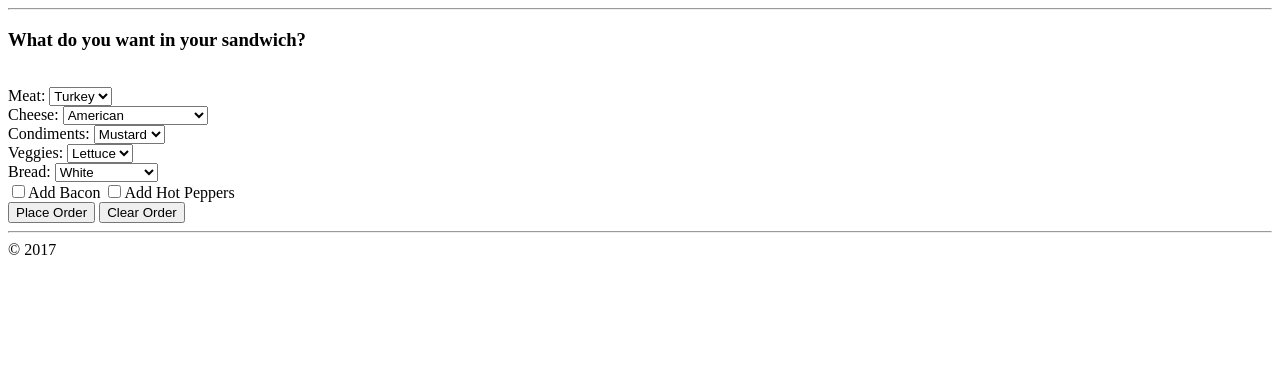
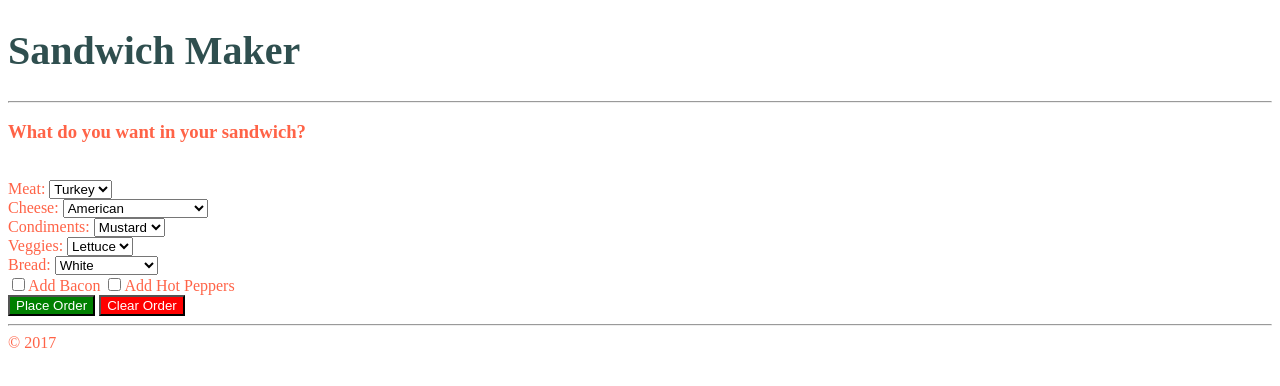
Before and after one commit to joeybiotti/C19-sandwich-maker, a plain HTML site: page index.html in a window 1280 px wide. Drawn offline with Linux system fonts and the light colour scheme.

Commit message:
forgot js file-- minor css styling

```diff
--- a/css/main.css
+++ b/css/main.css
@@ -0,0 +1,18 @@
+header{
+	color: #2F4F4F;
+	font-size: 1.25em;
+}
+
+body {
+	color: tomato;
+}
+
+#order{
+	background-color: green;
+	color: #fff;
+}
+
+#clear{
+	background-color: red;
+	color: #fff;
+}
--- a/index.html
+++ b/index.html
@@ -9,7 +9,7 @@
 
 <body>
     <header>
-      <!--   <h1>Sandwich Maker</h1> -->
+        <h1>Sandwich Maker</h1>
     </header>
     <hr>
     <h3>What do you want in your sandwich?</h3>
--- a/javascripts/Bread.js
+++ b/javascripts/Bread.js
@@ -1 +1,17 @@
 console.log("bread.js");
+
+// This SandwichMaker IIFE augments the original one
+var SandwichMaker = (function(maker) {
+
+    // Private variable to store the different meat prices
+    var breadPrices = {"white": 1.00, "whole wheat": 1.75, "no bread": 3.00};
+
+    // Augment the original object with another method
+    maker.addBread = function(event) {
+
+        return maker;
+    };
+
+    // Return the new, augmented object with the new method on it
+    return maker;
+})(SandwichMaker);
```
